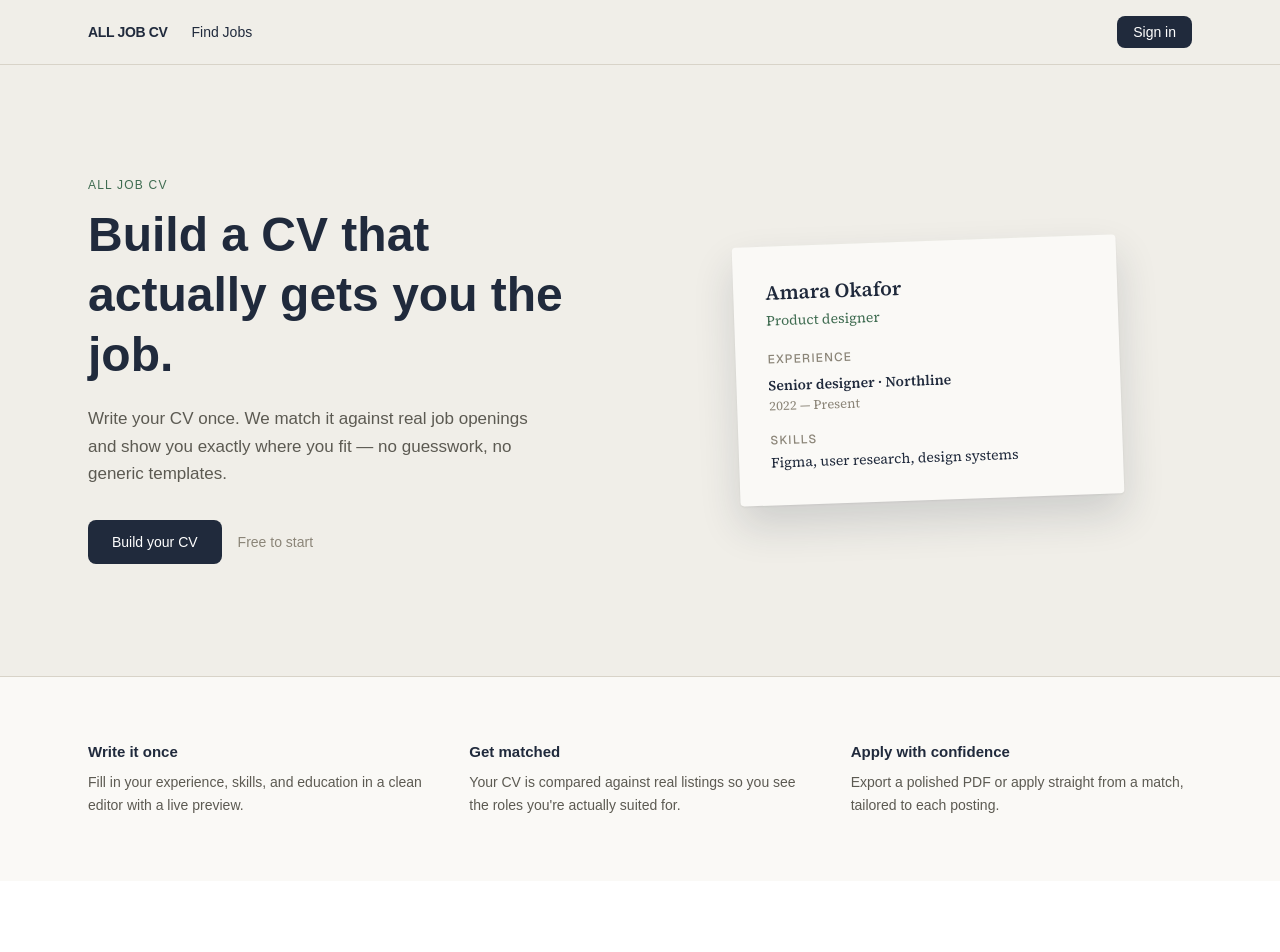
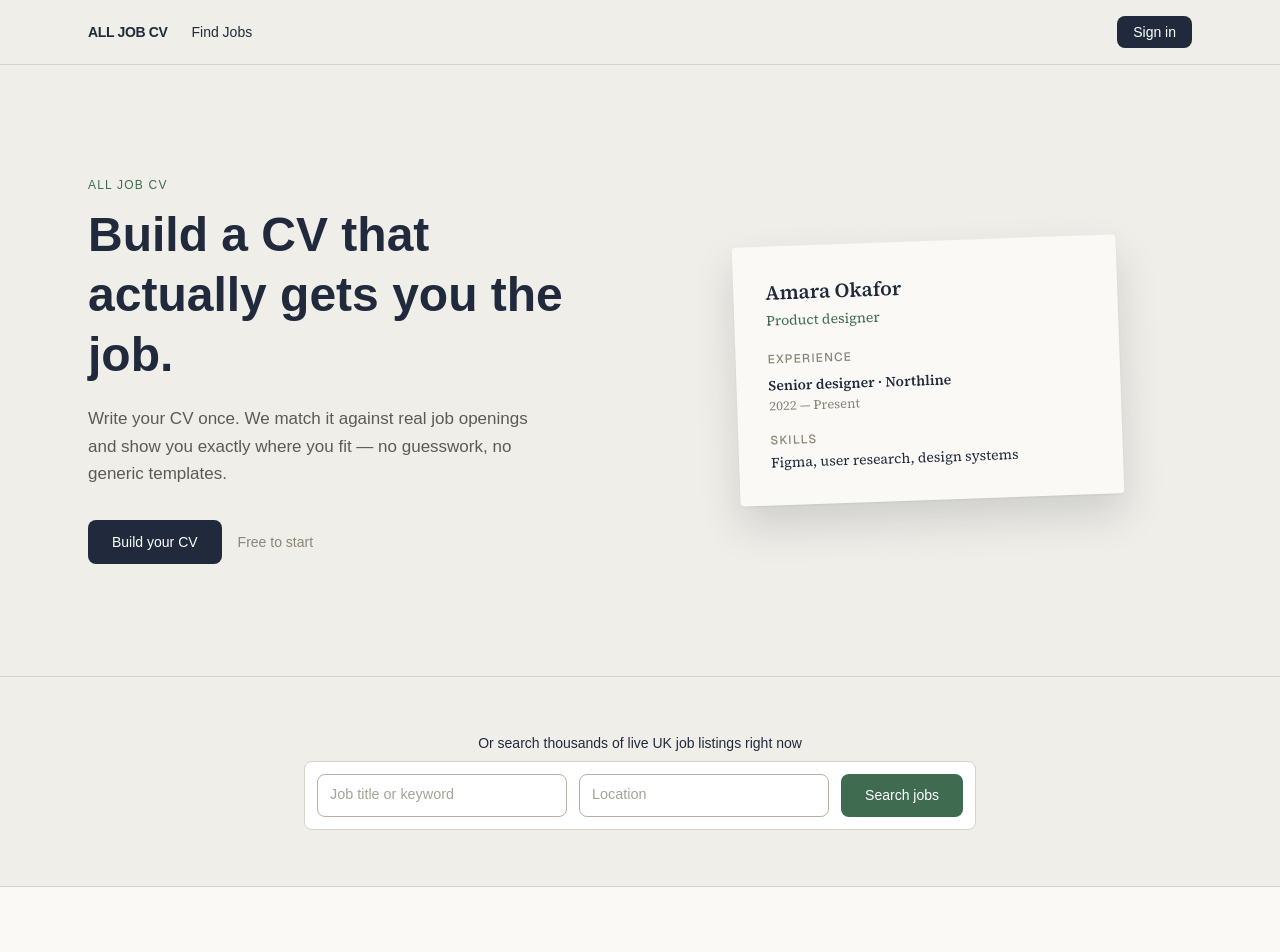
Before and after one commit to echospeach/all-job-cv, a Next.js app in the folder all-job-cv/: page / in a window 1280 px wide. Shown: the top 952 px of the page. Before the commit the page ends 881 px from the top, so only its background shows below. Built offline with nearby package versions, Linux system fonts and the light colour scheme; no server answers.

Commit message:
Fix JSX syntax error in jobs search page

```diff
--- /dev/null
+++ b/all-job-cv/app/components/HomeJobSearch.tsx
@@ -0,0 +1,44 @@
+"use client";
+
+import { useState } from "react";
+import { useRouter } from "next/navigation";
+
+export default function HomeJobSearch() {
+  const router = useRouter();
+  const [keyword, setKeyword] = useState("");
+  const [location, setLocation] = useState("");
+
+  function handleSearch(e: React.FormEvent) {
+    e.preventDefault();
+    const params = new URLSearchParams();
+    if (keyword) params.set("q", keyword);
+    if (location) params.set("location", location);
+    router.push(`/jobs?${params.toString()}`);
+  }
+
+  return (
+    <form
+      onSubmit={handleSearch}
+      className="mx-auto flex max-w-2xl flex-col gap-3 rounded-lg border border-[#D8D3C8] bg-white p-3 sm:flex-row"
+    >
+      <input
+        className="input flex-1 border-none focus:shadow-none"
+        placeholder="Job title or keyword"
+        value={keyword}
+        onChange={(e) => setKeyword(e.target.value)}
+      />
+      <input
+        className="input flex-1 border-none focus:shadow-none sm:border-l sm:border-[#D8D3C8] sm:pl-4"
+        placeholder="Location"
+        value={location}
+        onChange={(e) => setLocation(e.target.value)}
+      />
+      <button
+        type="submit"
+        className="rounded-lg bg-[#3F6C51] px-6 py-2.5 text-sm font-medium text-white hover:bg-[#345A44]"
+      >
+        Search jobs
+      </button>
+    </form>
+  );
+}
--- a/all-job-cv/app/page.tsx
+++ b/all-job-cv/app/page.tsx
@@ -1,5 +1,6 @@
 import Link from "next/link";
 import { Source_Serif_4 } from "next/font/google";
+import HomeJobSearch from "@/app/components/HomeJobSearch";
 
 const serif = Source_Serif_4({ subsets: ["latin"], weight: ["400", "600"] });
 
@@ -58,6 +59,16 @@ export default function Home() {
         </div>
       </section>
 
+      {/* Job search */}
+      <section className="border-t border-[#D8D3C8] bg-[#F0EEE8] py-14">
+        <div className="mx-auto max-w-6xl px-6">
+          <p className="mb-2 text-center text-sm font-medium text-[#202A3C]">
+            Or search thousands of live UK job listings right now
+          </p>
+          <HomeJobSearch />
+        </div>
+      </section>
+
       {/* Features */}
       <section className="border-t border-[#D8D3C8] bg-[#FAF9F6]">
         <div className="mx-auto grid max-w-6xl grid-cols-1 gap-10 px-6 py-16 sm:grid-cols-3">
```
